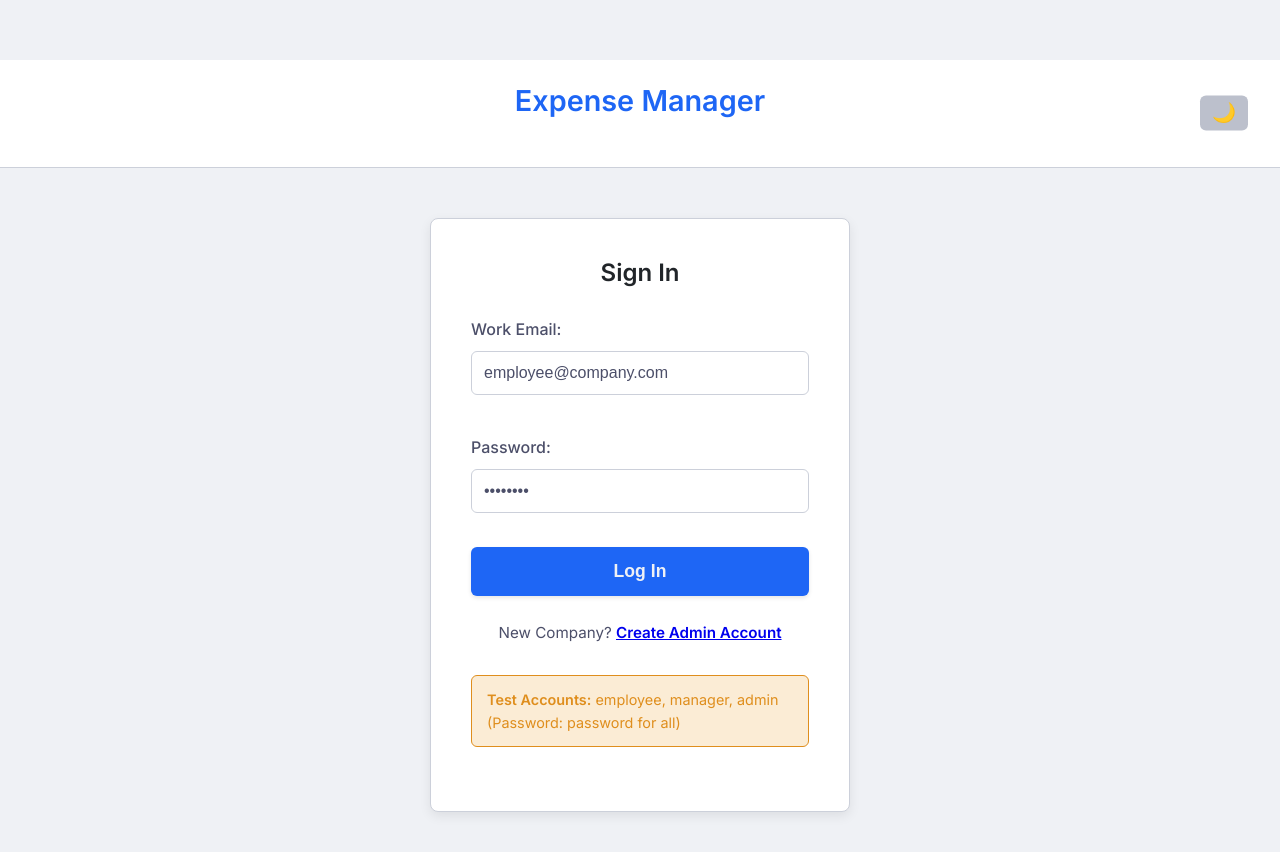
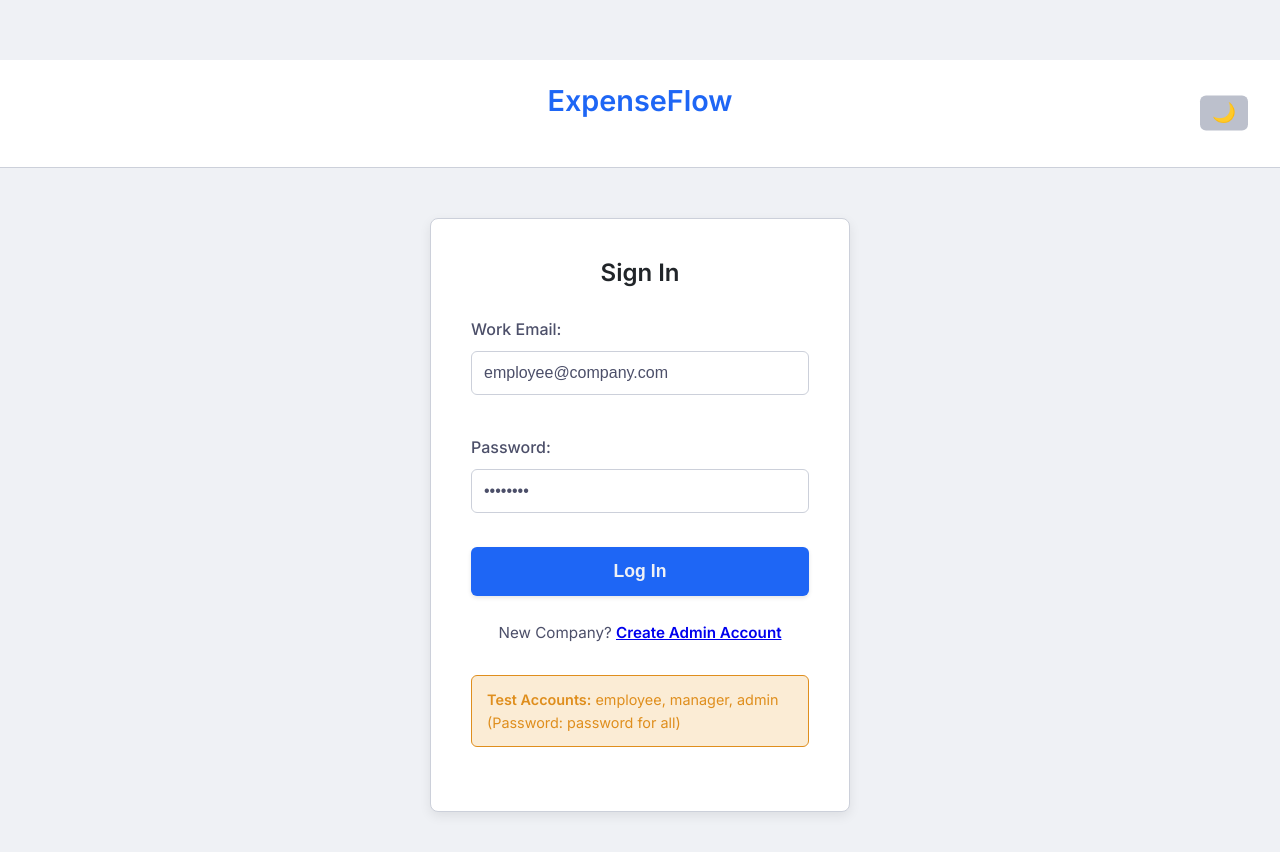
Before and after one commit to dhruv-meshram/expense-management-odoo, a website: page login.html in a window 1280 px wide. Drawn offline with Linux system fonts and the light colour scheme.

Commit message:
Update login.html

```diff
--- a/login.html
+++ b/login.html
@@ -12,7 +12,7 @@
 <body>
 
     <header style="background-color: var(--color-surface); padding: 1.5rem 0; text-align: center; border-bottom: 1px solid var(--color-border); position: relative;">
-        <h1 style="font-size: 1.8rem; color: var(--color-primary);">Expense Manager</h1>
+        <h1 style="font-size: 1.8rem; color: var(--color-primary);">ExpenseFlow</h1>
         <button id="theme-toggle" class="logout-btn" style="position: absolute; top: 50%; right: 2rem; transform: translateY(-50%); padding: 8px 12px; font-size: 1.2rem; line-height: 1;">☀️</button>
     </header>
 
```
